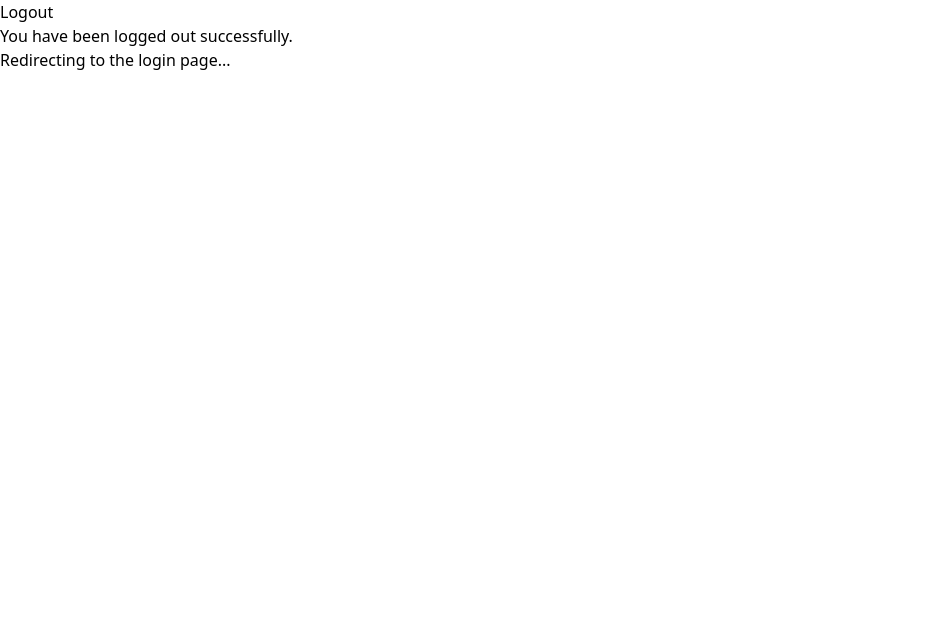
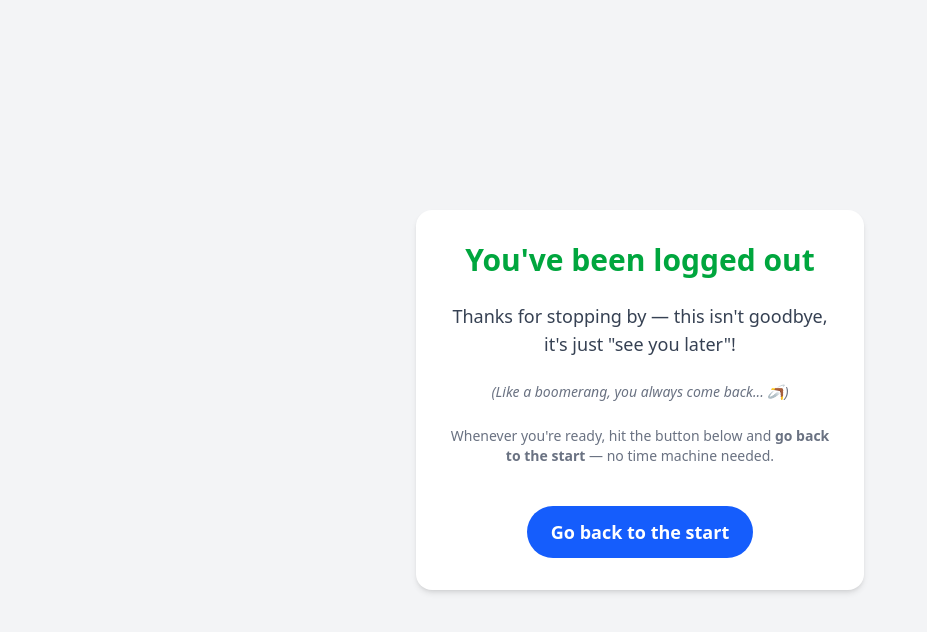
Before and after one commit to dantehybridge/mdat-auth, a React (Vite) app: page /auth/logout in a window 1280 px wide. Shown: the top 632 px of the page, without its empty margins (0-927 px from the left). Built offline with nearby package versions, Linux system fonts and the light colour scheme; no server answers; what @azure/msal-react would draw is missing.

Commit message:
Edit UI for /config, /unauth, and /logout. Add dad jokes.

```diff
--- a/src/pages/config.page.tsx
+++ b/src/pages/config.page.tsx
@@ -10,7 +10,7 @@ export default function ConfigPage() {
     msalInstance.handleRedirectPromise().then((response) => {
       if (response && response.account) {
         const account = response.account;
-        setUserName(account.name || null);
+        setUserName(account.name?.split(" ")[0] || null);
 
         msalInstance.setActiveAccount(account);
 
@@ -25,11 +25,7 @@ export default function ConfigPage() {
             window.location.href = `${import.meta.env.VITE_CLOUDFRONT_URL}/`;
           }, 1500);
         } else {
-          if (account.name) {
-            setSessionValue("n", account.name);
-          } else {
-						setSessionValue("n", "Earthling");
-					}
+					setSessionValue("n", account.name?.split(" ")[0] || "earthling");
 
 					window.location.href = `${import.meta.env.VITE_CLOUDFRONT_URL}/auth/unauth`;
         }
--- a/src/pages/logout.page.tsx
+++ b/src/pages/logout.page.tsx
@@ -1,9 +1,33 @@
+import React, { useEffect } from "react";
+
 export default function LogoutPage() {
-    return (
-        <div>
-            <h1>Logout</h1>
-            <p>You have been logged out successfully.</p>
-            <p>Redirecting to the login page...</p>
-        </div>
-    );
-};
+  useEffect(() => {
+    sessionStorage.clear();
+  }, []);
+
+  return (
+    <div className="flex items-center justify-center h-screen bg-gray-100 px-4">
+      <div className="bg-white p-8 rounded-2xl shadow-md text-center max-w-md w-full space-y-6">
+        <h1 className="text-3xl font-bold text-green-600">
+          You've been logged out
+        </h1>
+        <p className="text-gray-700 text-lg">
+          Thanks for stopping by — this isn't goodbye, it's just "see you later"!
+        </p>
+        <p className="text-gray-500 text-sm italic">
+          (Like a boomerang, you always come back... <span role="img" aria-label="boomerang">🪃</span>)
+        </p>
+        <p className="text-gray-500 text-sm">
+          Whenever you're ready, hit the button below and <strong>go back to the start</strong> — no time machine needed.
+        </p>
+        <button
+          onClick={() => (window.location.href = "/auth/starts")}
+          className="mt-4 bg-blue-600 text-white px-6 py-3 rounded-full hover:bg-blue-700 transition font-semibold text-lg"
+          aria-label="Go back to the start"
+        >
+          Go back to the start
+        </button>
+      </div>
+    </div>
+  );
+}
--- a/src/pages/unauth.page.tsx
+++ b/src/pages/unauth.page.tsx
@@ -4,10 +4,7 @@ export default function UnauthPage() {
   const [userName, setUserName] = useState<string | null>(null);
 
   useEffect(() => {
-    const nameFromSession = sessionStorage.getItem("n");
-    if (nameFromSession) {
-      setUserName(nameFromSession);
-    }
+		setUserName(sessionStorage.getItem("n"));
   }, []);
 
   return (
```
